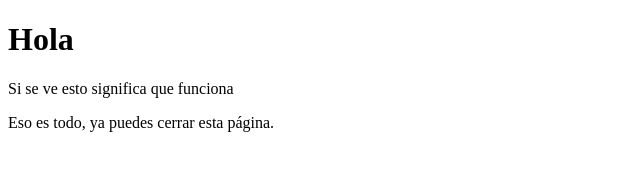
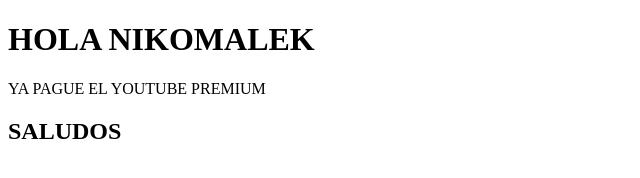
Before and after one commit to SebaGallegos/SebaGallegos.github.io, a plain HTML site: page index.html in a window 1280 px wide. Shown: the whole page, without its empty margins (0-640 px from the left). Drawn offline with Linux system fonts and the light colour scheme.

Commit message:
Update index.html

```diff
--- a/index.html
+++ b/index.html
@@ -4,11 +4,11 @@
     <meta charset="UTF-8">
     <meta http-equiv="X-UA-Compatible" content="IE=edge">
     <meta name="viewport" content="width=device-width, initial-scale=1.0">
-    <title>Ejemplo</title>
+    <title>Niko malek</title>
 </head>
 <body>
-    <h1>Hola</h1>
-    <p>Si se ve esto significa que funciona</p>
-    <p>Eso es todo, ya puedes cerrar esta página.</p>
+    <h1>HOLA NIKOMALEK</h1>
+    <p>YA PAGUE EL YOUTUBE PREMIUM</p>
+    <h2>SALUDOS</h2>
 </body>
 </html>
```
